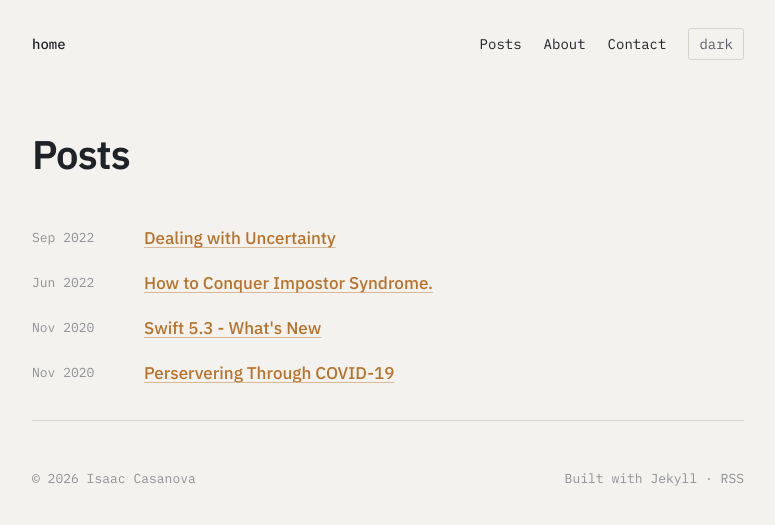
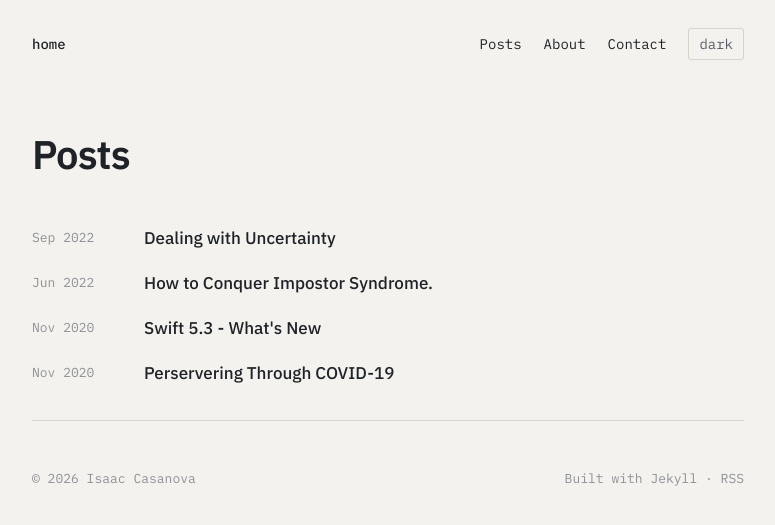
Before and after one commit to IsaacACasanova/IsaacACasanova.github.io, a Jekyll site: the page built from _pages/posts.md, in a window 1280 px wide. Shown: the top 525 px of the page, without its empty margins (252-1027 px from the left). Built offline with Jekyll 4.4.1, drawn with Linux system fonts in a browser that asks for light colours.

Commit message:
Mono: style /posts/ titles like the homepage list
The list on /posts/ sits inside .prose, so its titles picked up the
amber underlined body-link style. Match the homepage list instead.

Co-Authored-By: Claude Fable 5.1 <noreply@anthropic.com>

```diff
--- a/css/mono.css
+++ b/css/mono.css
@@ -87,6 +87,8 @@ section > div{grid-column:2}
 .prose h3{font-size:18px;line-height:1.3;margin-top:1.6em}
 .prose a{color:var(--accent);text-decoration:underline;text-decoration-color:color-mix(in srgb,var(--accent) 45%,transparent);text-underline-offset:3px}
 .prose a:hover{text-decoration-color:var(--accent)}
+.prose .posts a{color:inherit;text-decoration:none}
+.prose .posts a:hover{text-decoration:underline;text-decoration-color:currentColor}
 .prose img{border-radius:4px}
 .prose blockquote{margin:1.4em 0;padding:0 0 0 18px;border-left:2px solid var(--rule);color:var(--ink-2)}
 .prose code{font-family:var(--mono);font-size:.9em;background:var(--bg-2);padding:.1em .35em;border-radius:3px}
```
